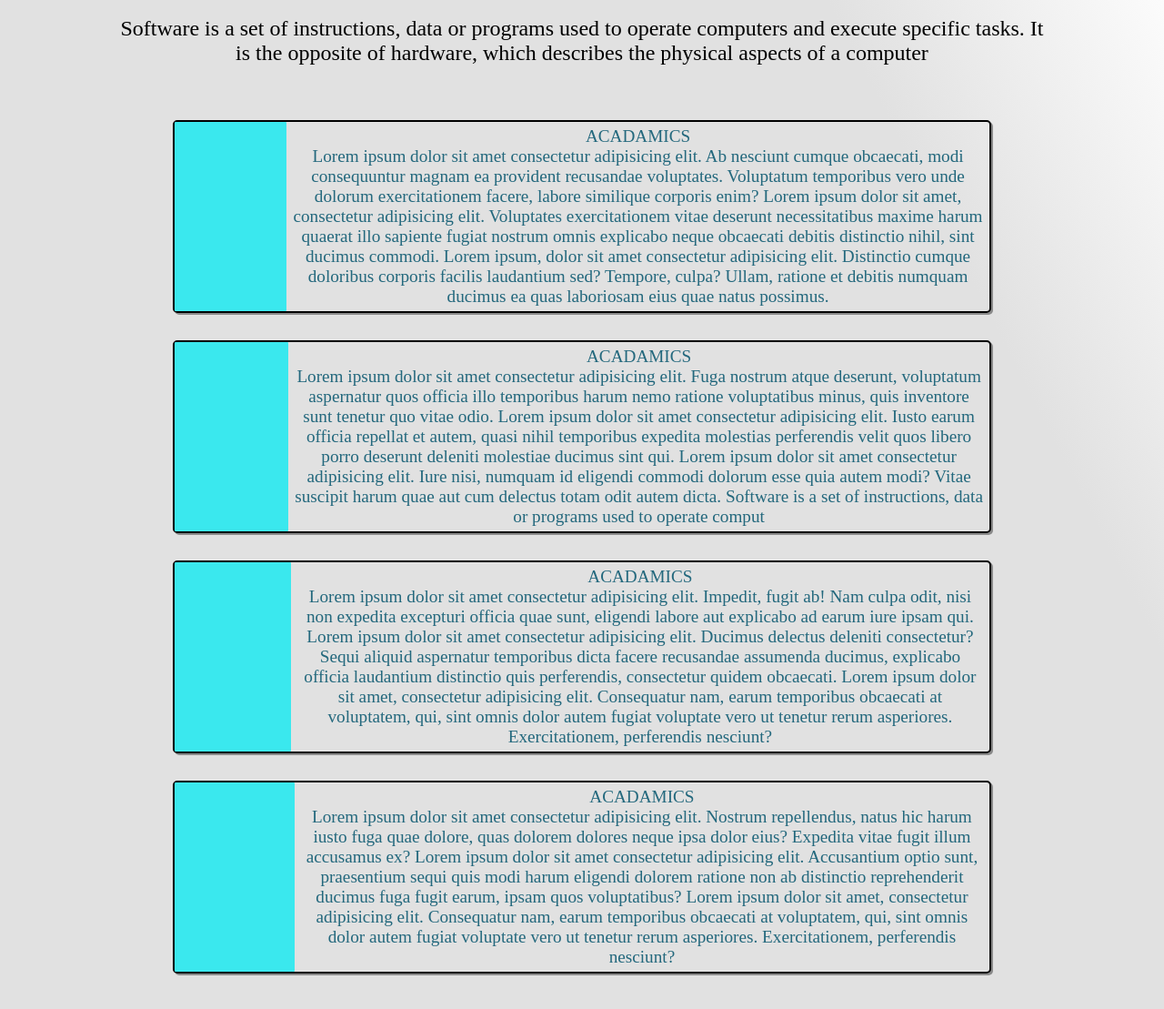
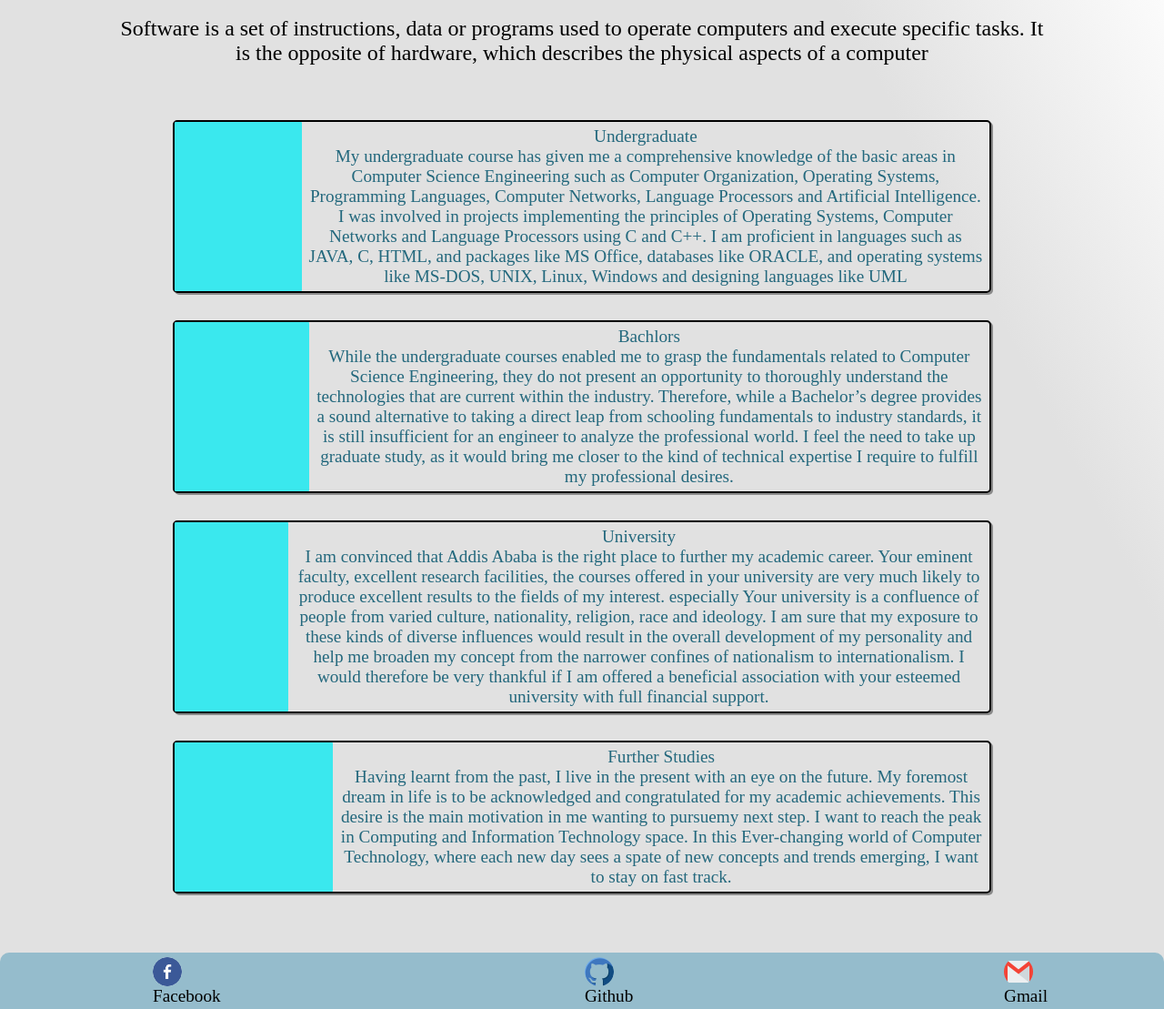
Before and after one commit to beimnet777/UGR-3739-12, a plain HTML site: page HTML-FILES/acadmics.html in a window 1280 px wide. Shown: the part 140-1249 px from the top of the page at 91% size. Drawn offline with Linux system fonts and the light colour scheme.

Commit message:
content is added in acadamics.html inistead of lorem and index page is changed to be in light theme by default

```diff
--- a/CSS/about.css
+++ b/CSS/about.css
@@ -597,8 +597,11 @@ section img {
     #storycont #para{
         width: 95%;
     }
-    footer p{
+    footer #footerdiv ul li a p{
         display: none;
+    }
+    footer ul li img{
+        max-height: 35px;
     }
 }
 @media only screen and (max-width: 415px){
--- a/HTML-FILES/acadmics.html
+++ b/HTML-FILES/acadmics.html
@@ -34,10 +34,30 @@
         specific tasks. It is the opposite of hardware, which describes the physical aspects of a computer
     </p>
     <div role="card Container"id="acadamics">
-        <div role="card"><div></div><p>ACADAMICS<br>Lorem ipsum dolor sit amet consectetur adipisicing elit. Ab nesciunt cumque obcaecati, modi consequuntur magnam ea provident recusandae voluptates. Voluptatum temporibus vero unde dolorum exercitationem facere, labore similique corporis enim? Lorem ipsum dolor sit amet, consectetur adipisicing elit. Voluptates exercitationem vitae deserunt necessitatibus maxime harum quaerat illo sapiente fugiat nostrum omnis explicabo neque obcaecati debitis distinctio nihil, sint ducimus commodi. Lorem ipsum, dolor sit amet consectetur adipisicing elit. Distinctio cumque doloribus corporis facilis laudantium sed? Tempore, culpa? Ullam, ratione et debitis numquam ducimus ea quas laboriosam eius quae natus possimus.</p></div>
-    <div role="card"><div></div><p>ACADAMICS<br>Lorem ipsum dolor sit amet consectetur adipisicing elit. Fuga nostrum atque deserunt, voluptatum aspernatur quos officia illo temporibus harum nemo ratione voluptatibus minus, quis inventore sunt tenetur quo vitae odio. Lorem ipsum dolor sit amet consectetur adipisicing elit. Iusto earum officia repellat et autem, quasi nihil temporibus expedita molestias perferendis velit quos libero porro deserunt deleniti molestiae ducimus sint qui. Lorem ipsum dolor sit amet consectetur adipisicing elit. Iure nisi, numquam id eligendi commodi dolorum esse quia autem modi? Vitae suscipit harum quae aut cum delectus totam odit autem dicta. Software is a set of instructions, data or programs used to operate comput</p></div>
-    <div role="card"><div></div><p>ACADAMICS<br>Lorem ipsum dolor sit amet consectetur adipisicing elit. Impedit, fugit ab! Nam culpa odit, nisi non expedita excepturi officia quae sunt, eligendi labore aut explicabo ad earum iure ipsam qui. Lorem ipsum dolor sit amet consectetur adipisicing elit. Ducimus delectus deleniti consectetur? Sequi aliquid aspernatur temporibus dicta facere recusandae assumenda ducimus, explicabo officia laudantium distinctio quis perferendis, consectetur quidem obcaecati. Lorem ipsum dolor sit amet, consectetur adipisicing elit. Consequatur nam, earum temporibus obcaecati at voluptatem, qui, sint omnis dolor autem fugiat voluptate vero ut tenetur rerum asperiores. Exercitationem, perferendis nesciunt?</p></div>
-    <div role="card"><div></div><p>ACADAMICS<br>Lorem ipsum dolor sit amet consectetur adipisicing elit. Nostrum repellendus, natus hic harum iusto fuga quae dolore, quas dolorem dolores neque ipsa dolor eius? Expedita vitae fugit illum accusamus ex? Lorem ipsum dolor sit amet consectetur adipisicing elit. Accusantium optio sunt, praesentium sequi quis modi harum eligendi dolorem ratione non ab distinctio reprehenderit ducimus fuga fugit earum, ipsam quos voluptatibus? Lorem ipsum dolor sit amet, consectetur adipisicing elit. Consequatur nam, earum temporibus obcaecati at voluptatem, qui, sint omnis dolor autem fugiat voluptate vero ut tenetur rerum asperiores. Exercitationem, perferendis nesciunt?</p></div>
+        <div role="card"><div></div><p>Undergraduate<br>My undergraduate course has given me a comprehensive knowledge of the basic areas in Computer Science
+            Engineering such as Computer Organization, Operating Systems, Programming Languages, Computer Networks, Language
+            Processors and Artificial Intelligence. I was involved in projects implementing the principles of Operating Systems,
+             Computer Networks and Language Processors using C and C++. I am proficient in languages such as JAVA, C, HTML, and
+             packages like MS Office, databases like ORACLE, and operating systems like MS-DOS, UNIX, Linux, Windows and designing
+             languages like UML</p></div>
+    <div role="card"><div></div><p>Bachlors<br>While the undergraduate courses enabled me to grasp the fundamentals related to Computer Science Engineering,
+        they do not present an opportunity to thoroughly understand the technologies that are current within the industry.
+         Therefore, while a Bachelor’s degree provides a sound alternative to taking a direct leap from schooling fundamentals
+        to industry standards, it is still insufficient for an engineer to analyze the professional world. I feel the need to
+        take up graduate study, as it would bring me closer to the kind of technical expertise I require to fulfill
+        my professional desires.</p></div>
+    <div role="card"><div></div><p>University<br>I am convinced that Addis Ababa is the right place to further my academic career. Your eminent faculty,
+        excellent research facilities, the courses offered in your university are very much likely to produce excellent
+         results to the fields of my interest. especially Your university is a confluence of people from varied culture,
+         nationality, religion, race and ideology. I am sure that my exposure to these kinds of diverse influences would
+        result in the overall development of my personality and help me broaden my concept from the narrower confines of
+        nationalism to internationalism. I would therefore be very thankful if I am offered a beneficial association with
+        your esteemed university with full financial support.</p></div>
+    <div role="card"><div></div><p>Further Studies<br>Having learnt from the past, I live in the present with an eye on the future. My foremost dream in life is to be
+        acknowledged and congratulated for my academic achievements. This desire is the main motivation in me wanting to
+        pursuemy next step. I want to reach the peak in Computing and Information Technology
+        space. In this Ever-changing world of Computer Technology, where each new day sees a spate of new concepts and trends
+         emerging, I want to stay on fast track.</p></div>
     </div>
 </main>
 
--- a/javascript/darkmode.js
+++ b/javascript/darkmode.js
@@ -1,14 +1,14 @@
 function darkMode() {
-  var css = document.getElementsByTagName("link")[2];
+  var css = document.getElementsByTagName("link")[1];
   var button = document.getElementById("theme");
   if (css.getAttribute("href") == "") {
-    css.setAttribute("href", "CSS/home.css");
-    button.src = "images/icons/output-onlinepngtools (6).png";
+    css.setAttribute("href", "CSS/dark.css");
+    button.src = "images/icons/output-onlinepngtools (5).png";
 
   }
   else {
     css.setAttribute("href", "");
-    button.src = "images/icons/output-onlinepngtools (5).png"
+    button.src = "images/icons/output-onlinepngtools (6).png"
   }
 }
 function darkMode1() {
```
Also changed, not shown: HTML-FILES/about.html (+5 -5 lines), index.html (+2 -3 lines).
